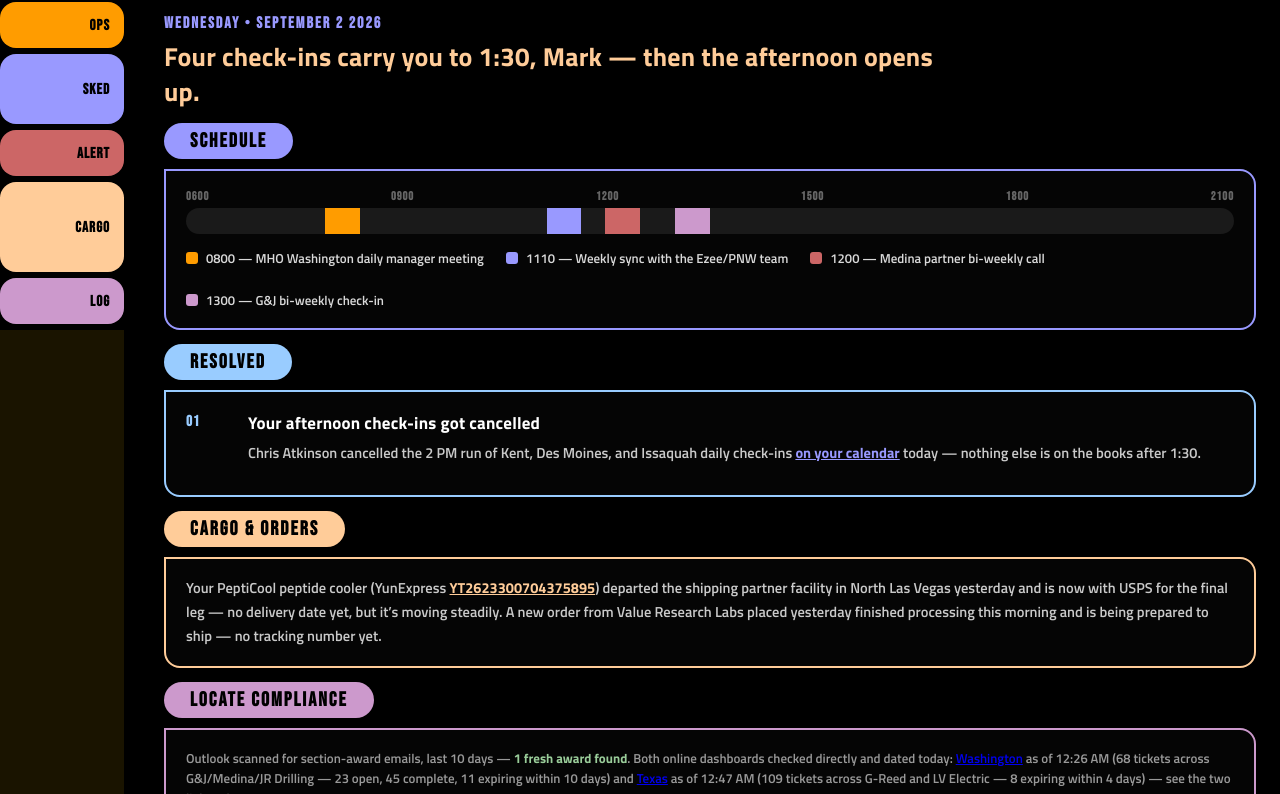
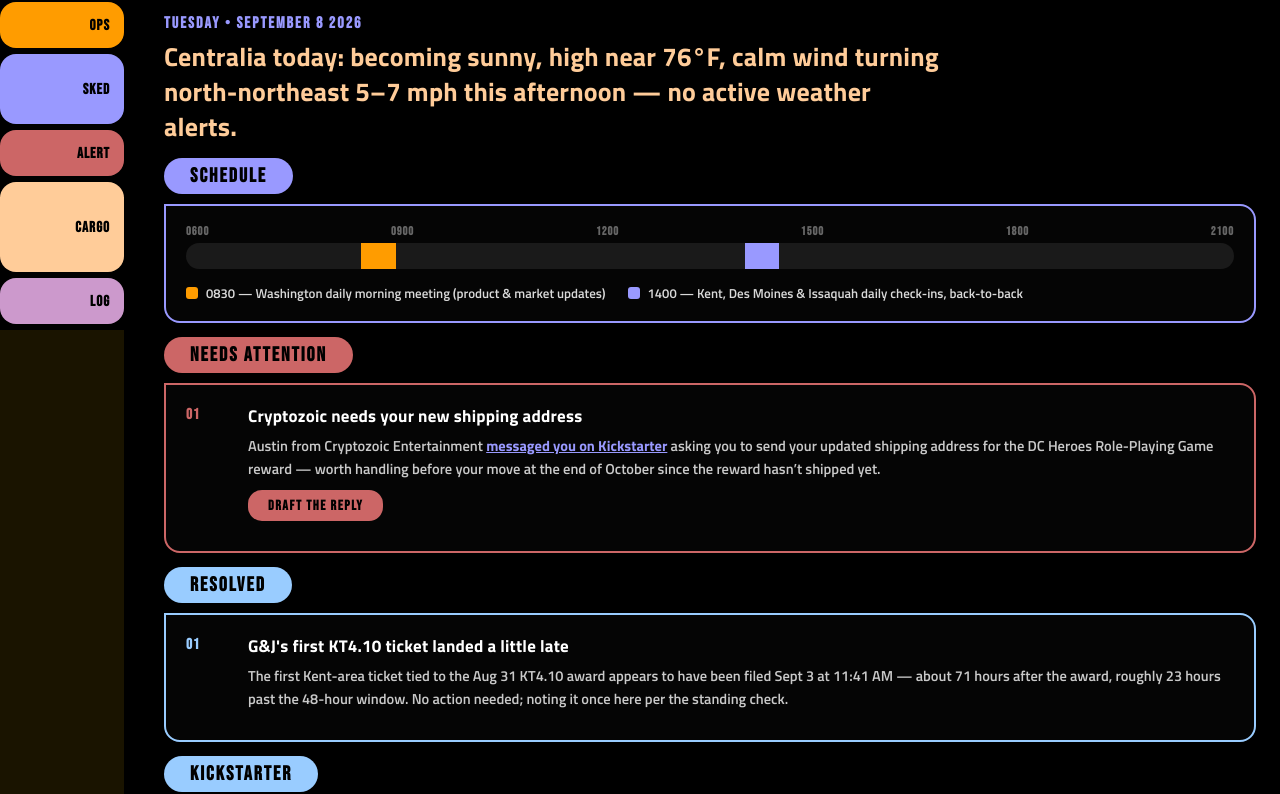
Before and after one commit to markricemho-commits/DailyOpsBriefing, a plain HTML site: page index.html in a window 1280 px wide. Shown: the part 58-852 px from the top of the page. Drawn offline with Linux system fonts and the light colour scheme.

Commit message:
Morning brief 09-08-2026

```diff
--- a/index.html
+++ b/index.html
@@ -180,6 +180,23 @@ body {
 .panel-header.purple { background: #CC99CC; }
 .panel-body.purple { border-color: #CC99CC; }
 .item-tag.purple { color: #CC99CC; }
+.lcars-button {
+  display: inline-block;
+  margin-top: 10px;
+  padding: 7px 20px;
+  border-radius: 14px;
+  font-family: 'BebasNeue', 'Arial Narrow', sans-serif;
+  font-size: 14px;
+  letter-spacing: 1.5px;
+  color: #000;
+  font-weight: 700;
+  text-decoration: none;
+  background: #9999FF;
+}
+.lcars-button.salmon { background: #CC6666; }
+.lcars-button.tan { background: #FFCC99; }
+.lcars-button.periwinkle { background: #9999FF; }
+.lcars-button.purple { background: #CC99CC; }
 .status-line {
   font-family: 'TitilliumWeb', -apple-system, "Segoe UI", sans-serif;
   font-weight: 600;
@@ -303,13 +320,13 @@ body {
       <div class="stardate">STARDATE 103834.2 &middot; OPERATIONS</div>
       <div class="status-lights">
         <div class="light-item"><span class="light green"></span><span class="light-label">WASHINGTON</span></div>
-        <div class="light-item"><span class="light green"></span><span class="light-label">TEXAS</span></div>
+        <div class="light-item"><span class="light red"></span><span class="light-label">TEXAS</span></div>
       </div>
     </div>
 
     <div class="headline-block">
-      <div class="daydate">WEDNESDAY &bull; SEPTEMBER 2 2026</div>
-      <div class="headline">Four check-ins carry you to 1:30, Mark &mdash; then the afternoon opens up.</div>
+      <div class="daydate">TUESDAY &bull; SEPTEMBER 8 2026</div>
+      <div class="headline">Centralia today: becoming sunny, high near 76&deg;F, calm wind turning north-northeast 5&ndash;7 mph this afternoon &mdash; no active weather alerts.</div>
     </div>
 
     <div class="panel">
@@ -317,16 +334,26 @@ body {
       <div class="panel-body periwinkle">
         <div class="timeline-hours"><span>0600</span><span>0900</span><span>1200</span><span>1500</span><span>1800</span><span>2100</span></div>
         <div class="timeline-bar">
-          <div class="timeline-seg" style="left:13.3%; width:3.3%; background:#FF9C00;"></div>
-          <div class="timeline-seg" style="left:34.4%; width:3.3%; background:#9999FF;"></div>
-          <div class="timeline-seg" style="left:40%; width:3.3%; background:#CC6666;"></div>
-          <div class="timeline-seg" style="left:46.7%; width:3.3%; background:#CC99CC;"></div>
+          <div class="timeline-seg" style="left:16.7%; width:3.3%; background:#FF9C00;"></div>
+          <div class="timeline-seg" style="left:53.3%; width:3.3%; background:#9999FF;"></div>
         </div>
         <div class="timeline-legend">
-          <div class="leg-item"><span class="leg-swatch" style="background:#FF9C00;"></span>0800 &mdash; MHO Washington daily manager meeting</div>
-          <div class="leg-item"><span class="leg-swatch" style="background:#9999FF;"></span>1110 &mdash; Weekly sync with the Ezee/PNW team</div>
-          <div class="leg-item"><span class="leg-swatch" style="background:#CC6666;"></span>1200 &mdash; Medina partner bi-weekly call</div>
-          <div class="leg-item"><span class="leg-swatch" style="background:#CC99CC;"></span>1300 &mdash; G&amp;J bi-weekly check-in</div>
+          <div class="leg-item"><span class="leg-swatch" style="background:#FF9C00;"></span>0830 &mdash; Washington daily morning meeting (product &amp; market updates)</div>
+          <div class="leg-item"><span class="leg-swatch" style="background:#9999FF;"></span>1400 &mdash; Kent, Des Moines &amp; Issaquah daily check-ins, back-to-back</div>
+        </div>
+      </div>
+    </div>
+
+    <div class="panel">
+      <div class="panel-header salmon">Needs Attention</div>
+      <div class="panel-body salmon">
+        <div class="item-row">
+          <div class="item-tag" style="color:#CC6666;">01</div>
+          <div class="item-body">
+            <div class="item-title">Cryptozoic needs your new shipping address</div>
+            <div class="item-sentence">Austin from Cryptozoic Entertainment <a href="https://www.kickstarter.com/messages/67397635?ref=ksr_email_user_new_message_notification">messaged you on Kickstarter</a> asking you to send your updated shipping address for the DC Heroes Role-Playing Game reward &mdash; worth handling before your move at the end of October since the reward hasn&rsquo;t shipped yet.</div>
+            <a class="lcars-button salmon" href="#">DRAFT THE REPLY</a>
+          </div>
         </div>
       </div>
     </div>
@@ -337,29 +364,50 @@ body {
         <div class="item-row">
           <div class="item-tag" style="color:#99CCFF;">01</div>
           <div class="item-body">
-            <div class="item-title">Your afternoon check-ins got cancelled</div>
-            <div class="item-sentence">Chris Atkinson cancelled the 2 PM run of Kent, Des Moines, and Issaquah daily check-ins <a href="https://outlook.office365.com/owa/?itemid=AAkBOQAICN8IhSHDAAAuAAAAAB2EAxGqZhHNm8gAqgAvxFoNAIUpM6CxJh5HjOiZ0QSM7LkAAFFjHAsAABA%3D&exvsurl=1&path=/calendar/item">on your calendar</a> today &mdash; nothing else is on the books after 1:30.</div>
+            <div class="item-title">G&amp;J's first KT4.10 ticket landed a little late</div>
+            <div class="item-sentence">The first Kent-area ticket tied to the Aug 31 KT4.10 award appears to have been filed Sept 3 at 11:41 AM &mdash; about 71 hours after the award, roughly 23 hours past the 48-hour window. No action needed; noting it once here per the standing check.</div>
           </div>
         </div>
       </div>
     </div>
 
     <div class="panel">
+      <div class="panel-header blue">Kickstarter</div>
+      <div class="panel-body blue">
+        <div class="prose">DC Heroes Role-Playing Game 40th Anniversary: no new numbered Project Update since #36, but Cryptozoic's Austin sent a direct backer message Sept 5 asking for your current shipping address ahead of fulfillment &mdash; see Needs Attention above.</div>
+      </div>
+    </div>
+
+    <div class="panel">
       <div class="panel-header tan">Cargo &amp; Orders</div>
       <div class="panel-body tan">
-        <div class="prose">Your PeptiCool peptide cooler (YunExpress <a href="https://www.yuntrack.com/parcelTracking?id=YT2623300704375895">YT2623300704375895</a>) departed the shipping partner facility in North Las Vegas yesterday and is now with USPS for the final leg &mdash; no delivery date yet, but it&rsquo;s moving steadily. A new order from Value Research Labs placed yesterday finished processing this morning and is being prepared to ship &mdash; no tracking number yet.</div>
+        <div class="prose">Value Research Labs order #23188 (5-Amino-1MQ, NAD+, bacteriostatic water) shipped UPS 2nd Day Air and went out for delivery yesterday evening &mdash; should be in hand today. A new order from Sparrows Lock Picks (Tuxedo Set, Warded Pick Set) shipped USPS and has been on the way since Sept 6. Your PeptiCool peptide cooler (YunExpress <a href="https://www.yuntrack.com/parcelTracking?id=YT2623300704375895">YT2623300704375895</a>) has no new status since it handed off to USPS on Sept 2 &mdash; a live recheck this morning timed out, so this is last-known status, not confirmed current.</div>
       </div>
     </div>
 
     <div class="panel">
       <div class="panel-header purple">Locate Compliance</div>
       <div class="panel-body purple">
-        <div class="status-line">Outlook scanned for section-award emails, last 10 days &mdash; <span class="ok">1 fresh award found</span>. Both online dashboards checked directly and dated today: <a href="https://markricemho-commits.github.io/wa811-dashboard/">Washington</a> as of 12:26 AM (68 tickets across G&amp;J/Medina/JR Drilling &mdash; 23 open, 45 complete, 11 expiring within 10 days) and <a href="https://markricemho-commits.github.io/tx811-dashboard/">Texas</a> as of 12:47 AM (109 tickets across G-Reed and LV Electric &mdash; 8 expiring within 4 days) &mdash; see the two lights above.</div>
+        <div class="status-line">Outlook scanned for section-award emails, last 10 days &mdash; <span class="ok">4 fresh awards found</span> (2 Washington &mdash; both G&amp;J; 2 Texas &mdash; LV Electric and Cable Jimenez, out of scope for this WA-only check, see below). The nightly Watchdog data file wasn&rsquo;t reachable this session, so both the health check and ticket matching fell back to the live dashboard page directly: <a href="https://markricemho-commits.github.io/wa811-dashboard/">Washington</a> as of today, September 8 at 12:32 AM (71 tickets across G&amp;J/Medina/JR Drilling &mdash; 10 open, 61 complete, 18 expiring within 10 days) &mdash; green light above. <a href="https://markricemho-commits.github.io/tx811-dashboard/">Texas</a> last refreshed September 7 at 12:47 AM, a day stale &mdash; red light above.</div>
         <div class="item-row">
           <div class="item-tag purple">01</div>
           <div class="item-body">
             <div class="item-title">G&amp;J FIBER GROUP LLC &mdash; KT4.10, Phase 1</div>
-            <div class="item-sentence">Awarded <a href="https://outlook.office365.com/owa/?ItemID=AAMkADI5NTRlNmNlLTRlMTktNDFlYS1iMmY5LTA5MTdhOWQ2MDVlZABGAAAAAADSd4Gp6MM1T4f0azuAvNVmBwCFKTOgsSYeR4zomdEEjOy5AAAAAH%2FaAACFKTOgsSYeR4zomdEEjOy5AABmiDTgAAA%3D&exvsurl=1&viewmodel=ReadMessageItem">Sunday, Aug 31 at 12:44 PM</a>, about 45 hours ago &mdash; still inside its 48-hour grace window, so no violation yet. Compliance check opens around 12:44 PM today; nothing to do until then.</div>
+            <div class="item-sentence">Awarded <a href="https://outlook.office365.com/owa/?ItemID=AAMkADI5NTRlNmNlLTRlMTktNDFlYS1iMmY5LTA5MTdhOWQ2MDVlZABGAAAAAADSd4Gp6MM1T4f0azuAvNVmBwCFKTOgsSYeR4zomdEEjOy5AAAAAH%2FaAACFKTOgsSYeR4zomdEEjOy5AABmiDTgAAA%3D&exvsurl=1&viewmodel=ReadMessageItem">Sunday, Aug 31 at 12:44 PM</a>, about 8 days old. Kent-area tickets opened Sept 3 appear to match this project, several districts already marked complete &mdash; first ticket filed ~71h after award, ~23h late (see Resolved).</div>
+          </div>
+        </div>
+        <div class="item-row">
+          <div class="item-tag purple">02</div>
+          <div class="item-body">
+            <div class="item-title">G&amp;J FIBER GROUP LLC &mdash; LL1.7, Phase 1 &amp; 2</div>
+            <div class="item-sentence">Awarded <a href="https://outlook.office365.com/owa/?ItemID=AAMkADI5NTRlNmNlLTRlMTktNDFlYS1iMmY5LTA5MTdhOWQ2MDVlZABGAAAAAADSd4Gp6MM1T4f0azuAvNVmBwCFKTOgsSYeR4zomdEEjOy5AAAAAH%2FaAACFKTOgsSYeR4zomdEEjOy5AABmiDT1AAA%3D&exvsurl=1&viewmodel=ReadMessageItem">Wednesday, Sept 2 at 4:53 PM</a>, about 5.5 days old. No matching Washington ticket yet &mdash; but the award email itself notes the King County pre-con meeting is still pending, so locates aren&rsquo;t expected until that&rsquo;s scheduled. Not treated as a violation; flagged here for visibility only.</div>
+          </div>
+        </div>
+        <div class="item-row">
+          <div class="item-tag purple">&mdash;</div>
+          <div class="item-body">
+            <div class="item-title">Two Texas awards, out of scope for this panel</div>
+            <div class="item-sentence">MB4-MB5 Cabinet Redundancy (LV Electric, TXDOT permit) and Brookhaven Transport (Cable Jimenez, Houston market) were both awarded this week but are Texas811 projects &mdash; this check is Washington-only, so they aren&rsquo;t tracked here. Both crews show active, recently-filed Texas811 tickets on the Texas dashboard.</div>
           </div>
         </div>
       </div>
```
